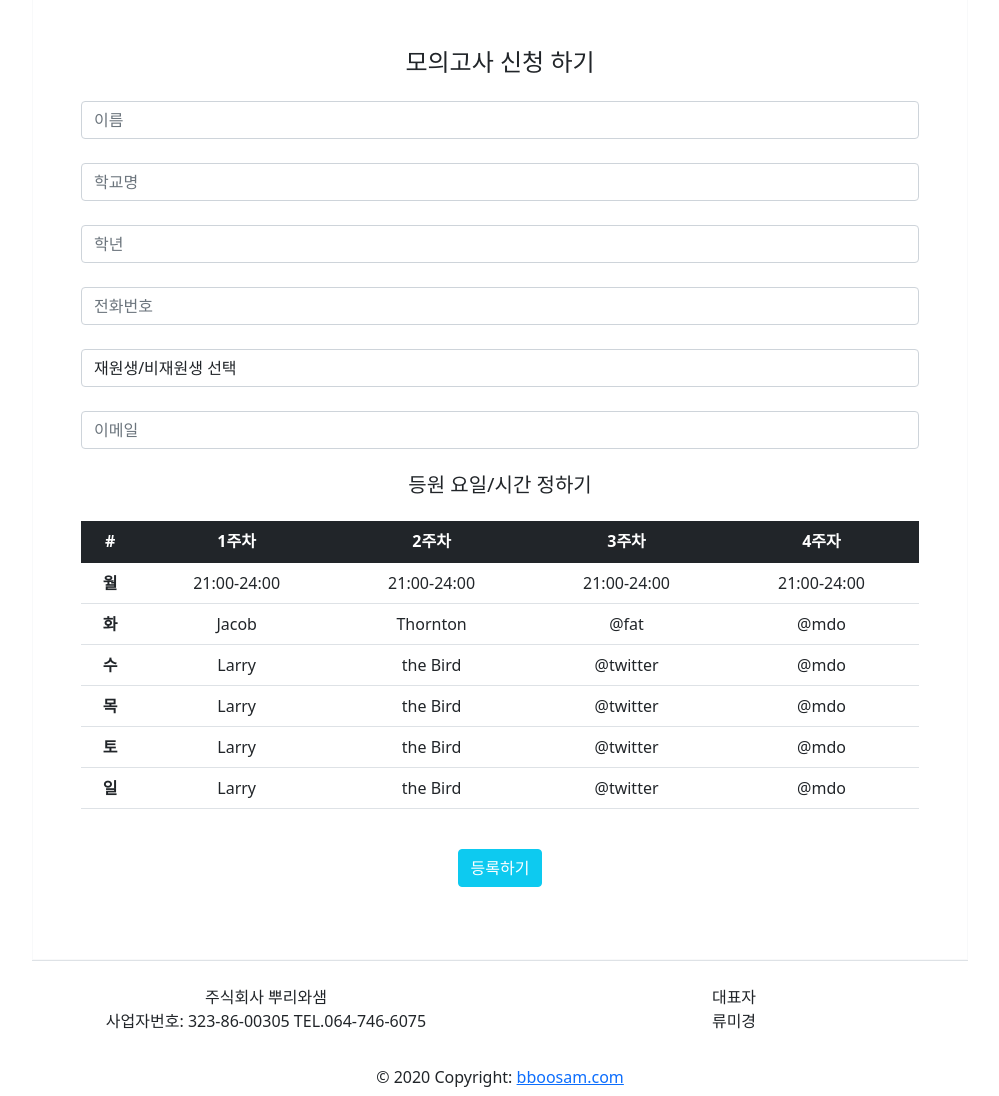
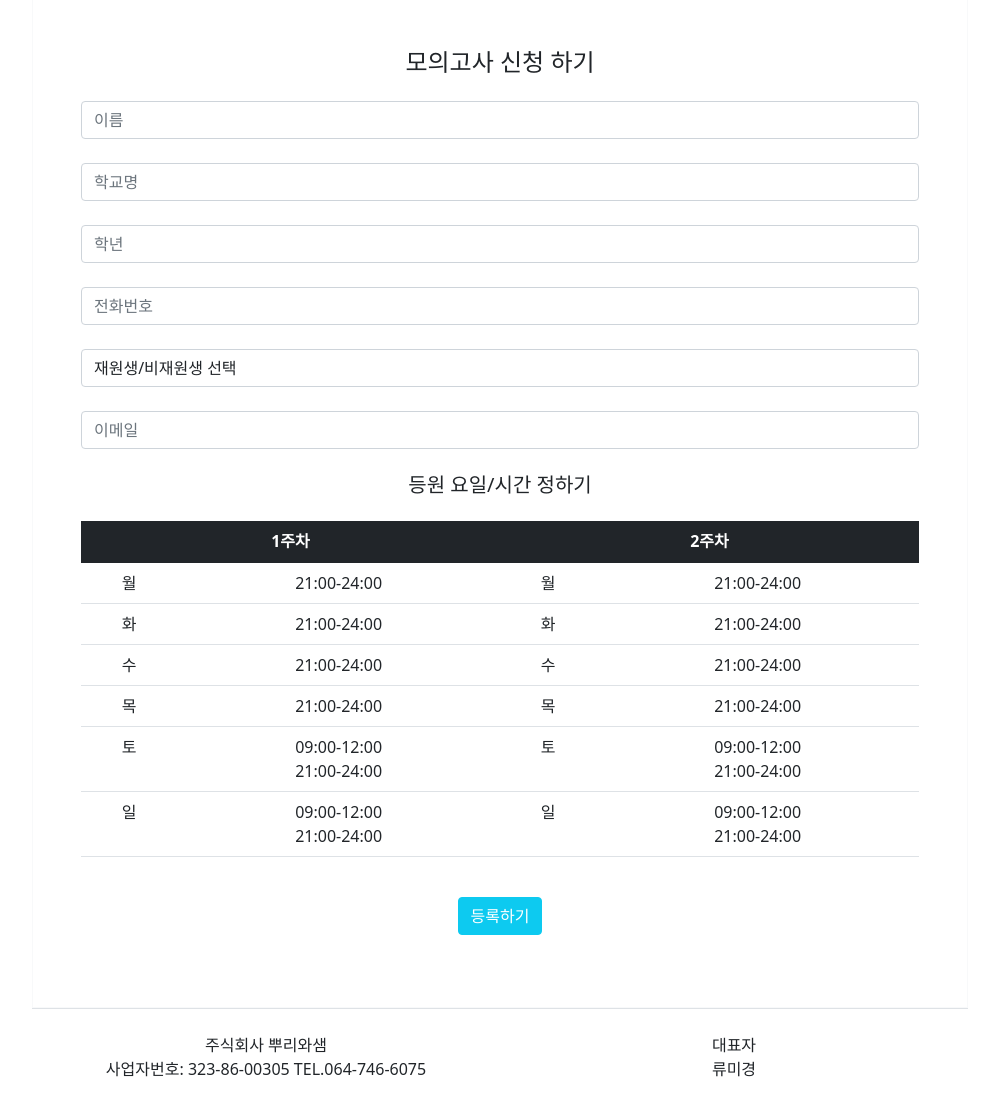
Before and after one commit to baksoyeoung/pybo, a Django app: page /giten/giten/ncreate/ in a window 1280 px wide. Shown: the part 349-1445 px from the top of the page, without its empty margins (140-1139 px from the left). Run offline with Django 3.2, Linux system fonts and the light colour scheme; some libraries are stand-ins or nearby versions.

Commit message:
Merge remote-tracking branch 'orgin/master'

```diff
--- a/templates/giten/giten_ncreate.html
+++ b/templates/giten/giten_ncreate.html
@@ -40,58 +40,105 @@
     <table class="table">
         <thead class="table-dark lighten-2">
           <tr>
-          <th scope="col">#</th>
-          <th scope="col">1주차</th>
-          <th scope="col">2주차</th>
-          <th scope="col">3주차</th>
-          <th scope="col">4주자</th>
+            <th class="tg-0lax" colspan="2">1주차</th>
+            <th class="tg-0lax" colspan="2">2주차</th>
           </tr>
         </thead>
         <tbody>
           <tr>
-          <th scope="row">월</th>
-          <td>21:00-24:00</td>
-          <td>21:00-24:00</td>
-          <td>21:00-24:00</td>
-          <td>21:00-24:00</td>
+            <td class="tg-0lax">월</td>
+            <td class="tg-0lax">21:00-24:00</td>
+            <td class="tg-0lax">월</td>
+            <td class="tg-0lax">21:00-24:00</td>
           </tr>
           <tr>
-          <th scope="row">화</th>
-          <td>Jacob</td>
-          <td>Thornton</td>
-          <td>@fat</td>
-          <td>@mdo</td>
+            <td class="tg-0lax">화</td>
+            <td class="tg-0lax">21:00-24:00</td>
+            <td class="tg-0lax">화</td>
+            <td class="tg-0lax">21:00-24:00</td>
           </tr>
           <tr>
-          <th scope="row">수</th>
-          <td>Larry</td>
-          <td>the Bird</td>
-          <td>@twitter</td>
-          <td>@mdo</td>
+            <td class="tg-0lax">수</td>
+            <td class="tg-0lax">21:00-24:00</td>
+            <td class="tg-0lax">수</td>
+            <td class="tg-0lax">21:00-24:00</td>
           </tr>
           <tr>
-          <th scope="row">목</th>
-          <td>Larry</td>
-          <td>the Bird</td>
-          <td>@twitter</td>
-          <td>@mdo</td>
+            <td class="tg-0lax">목</td>
+            <td class="tg-0lax">21:00-24:00</td>
+            <td class="tg-0lax">목</td>
+            <td class="tg-0lax">21:00-24:00</td>
           </tr>
           <tr>
-          <th scope="row">토</th>
-          <td>Larry</td>
-          <td>the Bird</td>
-          <td>@twitter</td>
-          <td>@mdo</td>
+            <td class="tg-0lax">토</td>
+            <td class="tg-0lax">09:00-12:00<br>21:00-24:00</td>
+            <td class="tg-0lax">토</td>
+            <td class="tg-0lax">09:00-12:00<br>21:00-24:00</td>
           </tr>
           <tr>
-          <th scope="row">일</th>
-          <td>Larry</td>
-          <td>the Bird</td>
-          <td>@twitter</td>
-          <td>@mdo</td>
+            <td class="tg-0lax">일</td>
+            <td class="tg-0lax">09:00-12:00<br>21:00-24:00</td>
+            <td class="tg-0lax">일</td>
+            <td class="tg-0lax">09:00-12:00<br>21:00-24:00</td>
           </tr>
         </tbody>
     </table>
+
+<!--    <table class="table">-->
+<!--      <thead class="table-dark lighten-2">-->
+<!--        <tr>-->
+<!--          <th scope="col">#</th>-->
+<!--          <th scope="col">1주차</th>-->
+<!--          <th scope="col">2주차</th>-->
+<!--          <th scope="col">3주차</th>-->
+<!--          <th scope="col">4주자</th>-->
+<!--        </tr>-->
+<!--      </thead>-->
+<!--      <tbody>-->
+<!--        <tr>-->
+<!--          <th scope="row">월</th>-->
+<!--          <td>21:00-24:00</td>-->
+<!--          <td>21:00-24:00</td>-->
+<!--          <td>21:00-24:00</td>-->
+<!--          <td>21:00-24:00</td>-->
+<!--        </tr>-->
+<!--        <tr>-->
+<!--          <th scope="row">화</th>-->
+<!--          <td>Jacob</td>-->
+<!--          <td>Thornton</td>-->
+<!--          <td>@fat</td>-->
+<!--          <td>@mdo</td>-->
+<!--        </tr>-->
+<!--        <tr>-->
+<!--          <th scope="row">수</th>-->
+<!--          <td>Larry</td>-->
+<!--          <td>the Bird</td>-->
+<!--          <td>@twitter</td>-->
+<!--          <td>@mdo</td>-->
+<!--        </tr>-->
+<!--        <tr>-->
+<!--          <th scope="row">목</th>-->
+<!--          <td>Larry</td>-->
+<!--          <td>the Bird</td>-->
+<!--          <td>@twitter</td>-->
+<!--          <td>@mdo</td>-->
+<!--        </tr>-->
+<!--        <tr>-->
+<!--          <th scope="row">토</th>-->
+<!--          <td>Larry</td>-->
+<!--          <td>the Bird</td>-->
+<!--          <td>@twitter</td>-->
+<!--          <td>@mdo</td>-->
+<!--        </tr>-->
+<!--        <tr>-->
+<!--          <th scope="row">일</th>-->
+<!--          <td>Larry</td>-->
+<!--          <td>the Bird</td>-->
+<!--          <td>@twitter</td>-->
+<!--          <td>@mdo</td>-->
+<!--        </tr>-->
+<!--      </tbody>-->
+<!--    </table>-->
 <!--    <table class="table">-->
 <!--      <thead class="black white-text">-->
 <!--        <tr>-->
```
Lines whose indentation alone changed are shown as unchanged.
